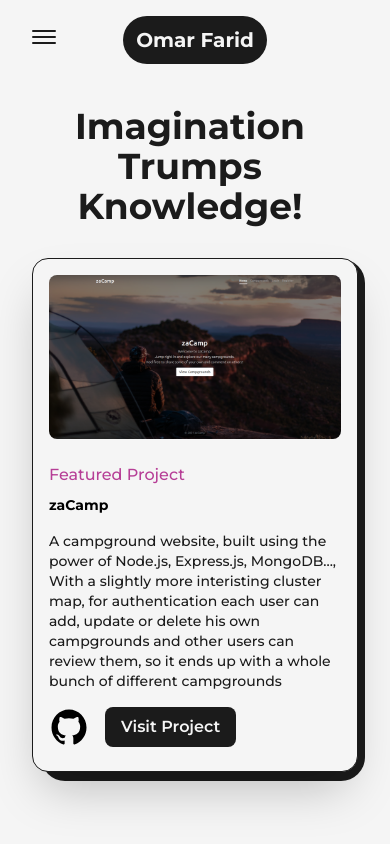
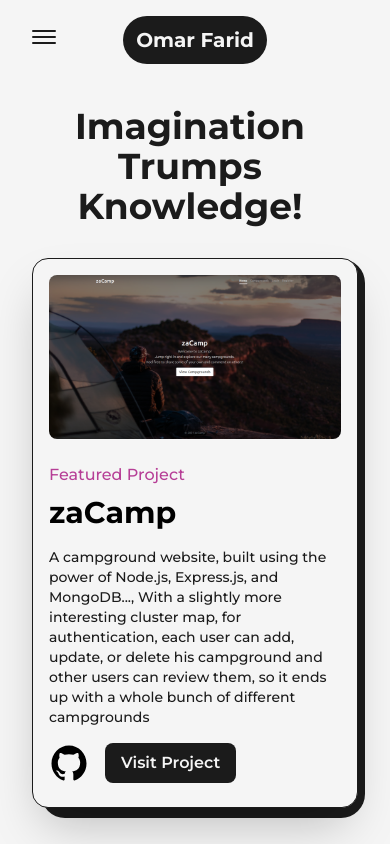
Before and after one commit to theomarfarid/react-portfolio, a Next.js app: page /projects in a window 390 px wide. Shown: the top 844 px of the page. Built offline with nearby package versions, Linux system fonts and the light colour scheme.

Commit message:
projects h2 and about vertical line fix

```diff
--- a/src/components/Education.js
+++ b/src/components/Education.js
@@ -40,7 +40,7 @@ export default function Education() {
       </h2>
       <div ref={ref} className='w-[75%] mx-auto relative lg:w-[90%] md:w-full'>
         <motion.div style={{ scaleY: scrollYProgress }}
-          className='absolute left-9 top-0 w-[4px] h-full bg-dark dark:bg-light origin-top md:w-[2px] md:left-[30px] xs:left-[28px]' />
+          className='absolute left-9 top-0 w-[4px] h-full bg-dark dark:bg-light origin-top md:w-[2px] md:left-[30px] xs:left-[20px]' />
         <ul className='w-full flex flex-col items-start justify-between ml-4 xs:ml-2'>
           <Details type="Bachelor Of Science In Computer Science"
             time="2018-2022"
--- a/src/components/Experience.js
+++ b/src/components/Experience.js
@@ -44,7 +44,7 @@ export default function Experience() {
       </h2>
       <div ref={ref} className='w-[75%] mx-auto relative lg:w-[90%] md:w-full'>
         <motion.div style={{ scaleY: scrollYProgress }}
-          className='absolute left-9 top-0 w-[4px]  h-full bg-dark origin-top dark:bg-light md:w-[2px] md:left-[30px] xs:left-[28px]' />
+          className='absolute left-9 top-0 w-[4px]  h-full bg-dark origin-top dark:bg-light md:w-[2px] md:left-[30px] xs:left-[20px]' />
         <ul className='w-full flex flex-col items-start justify-between ml-4 xs:ml-2'>
           <Details position="IT technician" company="English House"
             style={{ pointerEvents: 'none' }}
--- a/src/pages/projects.js
+++ b/src/pages/projects.js
@@ -29,7 +29,7 @@ const FeaturedProject = ({ type, title, summary, img, link, github }) => {
       <div className='w-1/2 flex flex-col items-start justify-between pl-6 lg:w-full lg:pl-0 lg:pt-6'>
         <span className='text-primary dark:text-primaryDark font-medium text-xl xl:text-base'>{type}</span>
         <Link href={link} target='_blank' className='hover:underline underline-offset-2'>
-          <h2 className='my-2 w-full text-left text-4xl font-bold dark:text-light sm:text-sm'>{title}</h2>
+          <h2 className='my-2 w-full text-left text-4xl font-bold dark:text-light lg:text-3xl'>{title}</h2>
         </Link>
         <p className='my-2 font-medium text-dark dark:text-light sm:text-sm'>{summary}</p>
         <div className='py-2 flex items-center'>
@@ -82,7 +82,7 @@ export default function projects() {
               <FeaturedProject
                 title="zaCamp"
                 img={zaCampPic}
-                summary='A campground website, built using the power of Node.js, Express.js, MongoDB..., With a slightly more interisting cluster map, for authentication each user can add, update or delete his own campgrounds and other users can review them, so it ends up with a whole bunch of different campgrounds'
+                summary='A campground website, built using the power of Node.js, Express.js, and MongoDB..., With a slightly more interesting cluster map, for authentication, each user can add, update, or delete his campground and other users can review them, so it ends up with a whole bunch of different campgrounds'
                 github='https://github.com/zaomarfarid/zaCamp'
                 link="https://zacamp.onrender.com/"
                 type="Featured Project"
```
